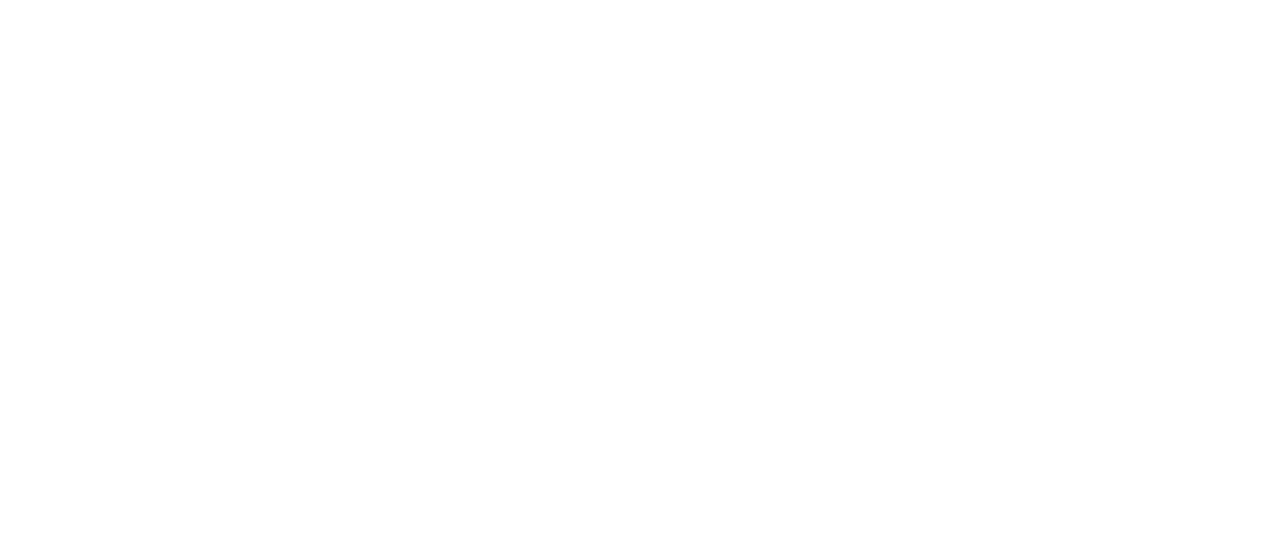
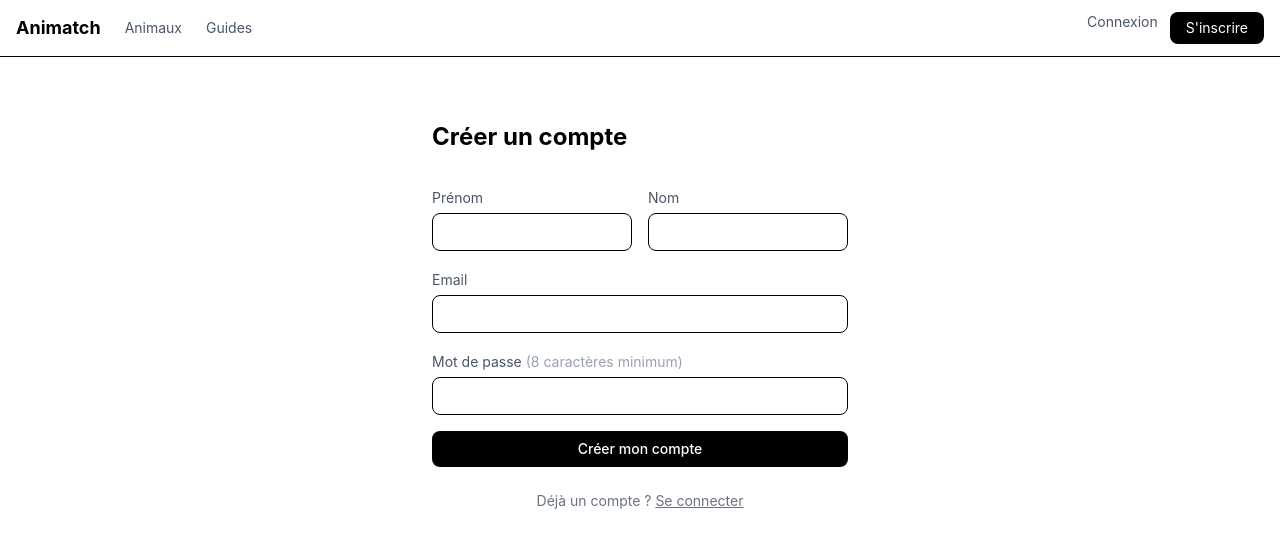
Before and after one commit to Claudie-s-Projects/Animatch-web, a Nuxt app: page /register in a window 1280 px wide. Before the commit this address had no page. Shown: the top 548 px of the page. Built offline with nearby package versions, Linux system fonts and the light colour scheme.

Commit message:
US7 compte utilisateur

```diff
--- a/app/app.vue
+++ b/app/app.vue
@@ -1,6 +1,8 @@
 <template>
   <div>
     <NuxtRouteAnnouncer />
-    <NuxtPage />
+    <NuxtLayout>
+      <NuxtPage />
+    </NuxtLayout>
   </div>
 </template>
--- a/app/components/AnimalFilters.vue
+++ b/app/components/AnimalFilters.vue
@@ -3,35 +3,33 @@
 
 const emit = defineEmits<{ change: [filters: Omit<AnimalFilters, 'page' | 'limit'>] }>()
 
-const espece = ref('')
-const sexe = ref('')
-const ville = ref('')
+const filters = reactive({ espece: '', sexe: '', ville: '' })
 
 function emitChange() {
   emit('change', {
-    espece: espece.value || undefined,
-    sexe: sexe.value || undefined,
-    ville: ville.value || undefined,
+    espece: filters.espece || undefined,
+    sexe: filters.sexe || undefined,
+    ville: filters.ville || undefined,
   })
 }
 
 function reset() {
-  espece.value = ''
-  sexe.value = ''
-  ville.value = ''
+  filters.espece = ''
+  filters.sexe = ''
+  filters.ville = ''
   emitChange()
 }
 </script>
 
 <template>
   <div class="flex flex-wrap gap-3 mb-8">
-    <select v-model="espece" @change="emitChange" class="border rounded-lg px-3 py-2 text-sm bg-white">
+    <select v-model="filters.espece" @change="emitChange" class="border rounded-lg px-3 py-2 text-sm bg-white">
       <option value="">Toutes les espèces</option>
       <option value="Chien">Chien</option>
       <option value="Chat">Chat</option>
     </select>
 
-    <select v-model="sexe" @change="emitChange" class="border rounded-lg px-3 py-2 text-sm bg-white">
+    <select v-model="filters.sexe" @change="emitChange" class="border rounded-lg px-3 py-2 text-sm bg-white">
       <option value="">Tous les sexes</option>
       <option value="Mâle">Mâle</option>
       <option value="Femelle">Femelle</option>
@@ -39,7 +37,7 @@
 
     <div class="flex gap-2">
       <input
-        v-model="ville"
+        v-model="filters.ville"
         @keyup.enter="emitChange"
         type="text"
         placeholder="Ville du refuge"
--- a/app/layouts/default.vue
+++ b/app/layouts/default.vue
@@ -4,6 +4,10 @@
       <NuxtLink to="/" class="font-bold text-lg">Animatch</NuxtLink>
       <NuxtLink to="/animals" class="text-sm text-gray-600 hover:text-black">Animaux</NuxtLink>
       <NuxtLink to="/guides" class="text-sm text-gray-600 hover:text-black">Guides</NuxtLink>
+      <div class="ml-auto flex gap-3">
+        <NuxtLink to="/login" class="text-sm text-gray-600 hover:text-black">Connexion</NuxtLink>
+        <NuxtLink to="/register" class="text-sm bg-black text-white px-4 py-1.5 rounded-lg hover:bg-gray-800">S'inscrire</NuxtLink>
+      </div>
     </nav>
     <slot />
   </div>
--- /dev/null
+++ b/app/pages/register.vue
@@ -0,0 +1,70 @@
+<script setup lang="ts">
+const { public: { apiBase } } = useRuntimeConfig()
+
+const form = reactive({
+  prenom: '',
+  nom: '',
+  email: '',
+  mot_de_passe: '',
+})
+
+const error = ref('')
+const loading = ref(false)
+
+async function submit() {
+  error.value = ''
+  loading.value = true
+  try {
+    await $fetch('/auth/register', {
+      baseURL: apiBase,
+      method: 'POST',
+      body: form,
+    })
+    navigateTo('/')
+  } catch (e: any) {
+    error.value = e?.data?.message ?? 'Une erreur est survenue'
+  } finally {
+    loading.value = false
+  }
+}
+</script>
+
+<template>
+  <main class="max-w-md mx-auto px-4 py-16">
+    <h1 class="text-2xl font-bold mb-8">Créer un compte</h1>
+
+    <form @submit.prevent="submit" class="space-y-4">
+      <div class="grid grid-cols-2 gap-4">
+        <div>
+          <label class="text-sm text-gray-600">Prénom</label>
+          <input v-model="form.prenom" required type="text" class="w-full border rounded-lg px-3 py-2 mt-1 text-sm" />
+        </div>
+        <div>
+          <label class="text-sm text-gray-600">Nom</label>
+          <input v-model="form.nom" required type="text" class="w-full border rounded-lg px-3 py-2 mt-1 text-sm" />
+        </div>
+      </div>
+
+      <div>
+        <label class="text-sm text-gray-600">Email</label>
+        <input v-model="form.email" required type="email" class="w-full border rounded-lg px-3 py-2 mt-1 text-sm" />
+      </div>
+
+      <div>
+        <label class="text-sm text-gray-600">Mot de passe <span class="text-gray-400">(8 caractères minimum)</span></label>
+        <input v-model="form.mot_de_passe" required type="password" minlength="8" class="w-full border rounded-lg px-3 py-2 mt-1 text-sm" />
+      </div>
+
+      <p v-if="error" class="text-sm text-red-500">{{ error }}</p>
+
+      <button type="submit" :disabled="loading" class="w-full bg-black text-white py-2 rounded-lg text-sm font-medium hover:bg-gray-800 disabled:opacity-50">
+        {{ loading ? 'Création...' : 'Créer mon compte' }}
+      </button>
+    </form>
+
+    <p class="text-sm text-center text-gray-500 mt-6">
+      Déjà un compte ?
+      <NuxtLink to="/login" class="underline">Se connecter</NuxtLink>
+    </p>
+  </main>
+</template>
```
